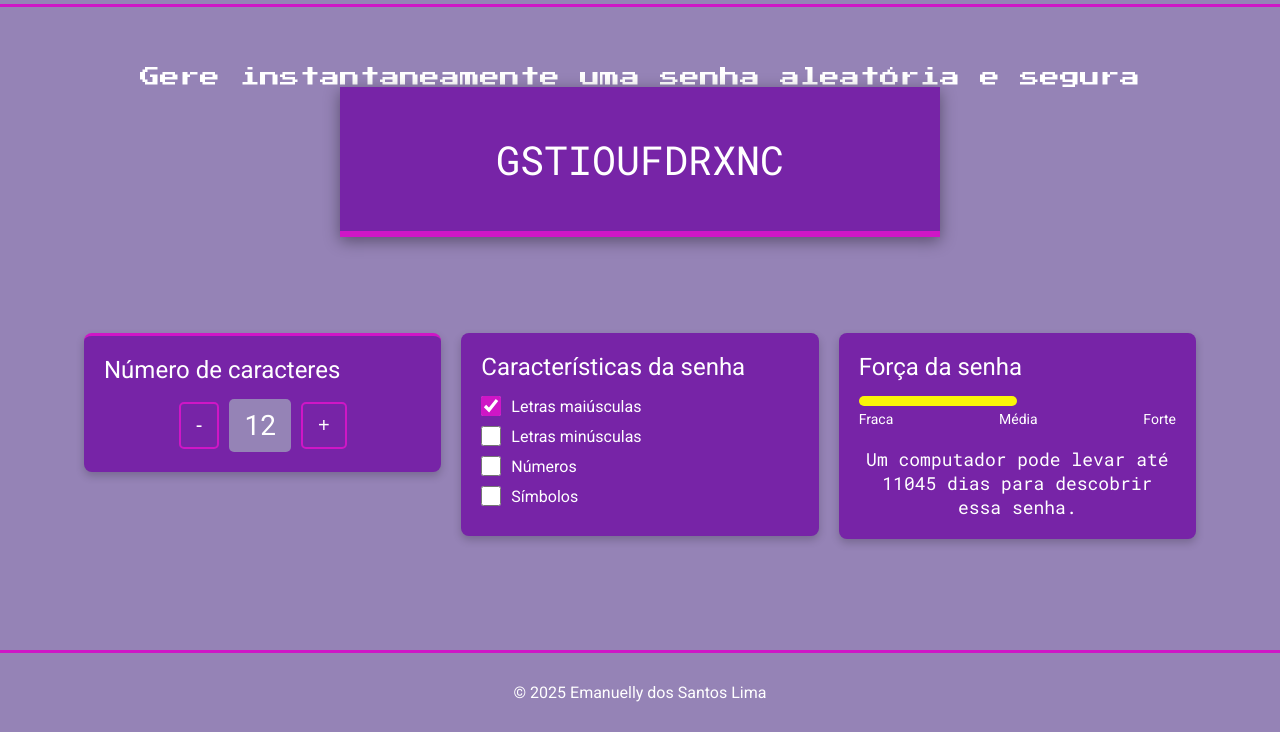
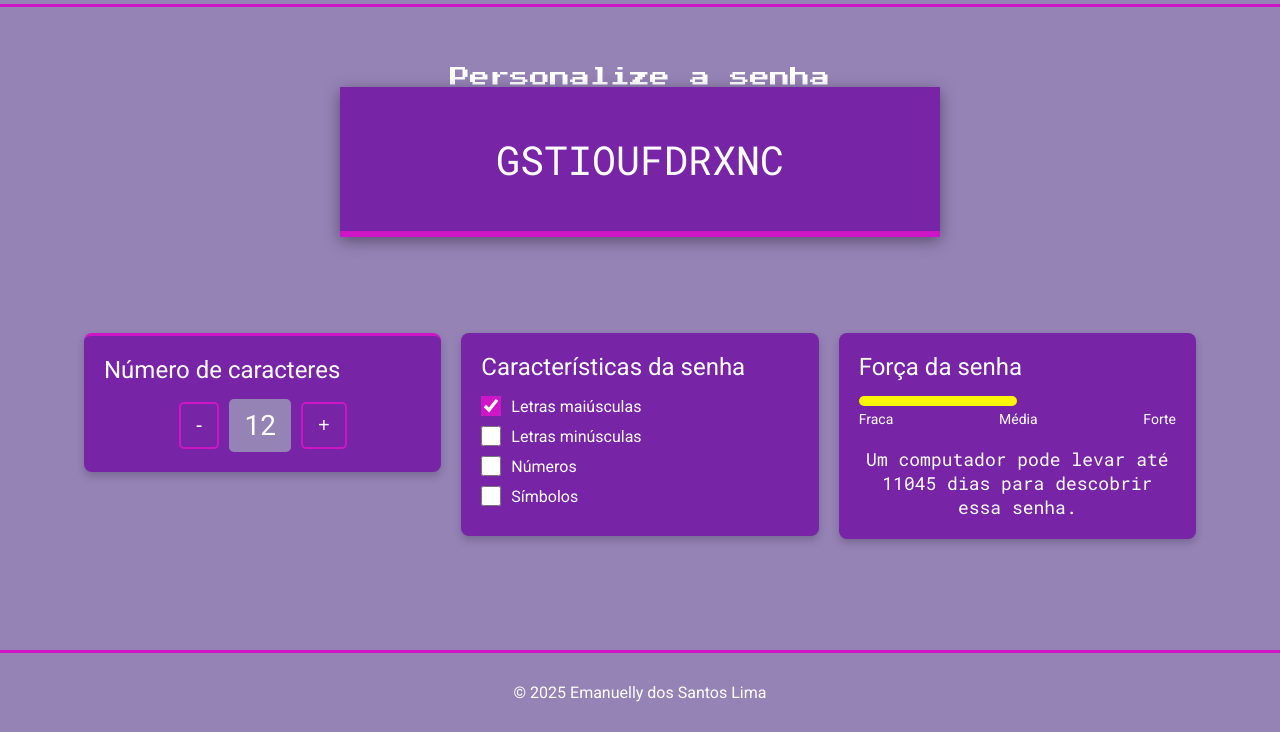
Before and after one commit to emanuelly2725/gerador-senha-, a plain HTML site: page index.html in a window 1280 px wide. Shown: the part 68-800 px from the top of the page. Drawn offline with Linux system fonts and the light colour scheme.

Commit message:
Update index.html

```diff
--- a/index.html
+++ b/index.html
@@ -18,7 +18,7 @@
  <section class="conteudo">
         <div class="conteudo-titulo">
 
-            <h3 class="titulo-secundario">Gere instantaneamente uma senha aleatória e segura</h3>
+            <h3 class="titulo-secundario">Personalize a senha </h3>
         </div>
         </div>
 
```
